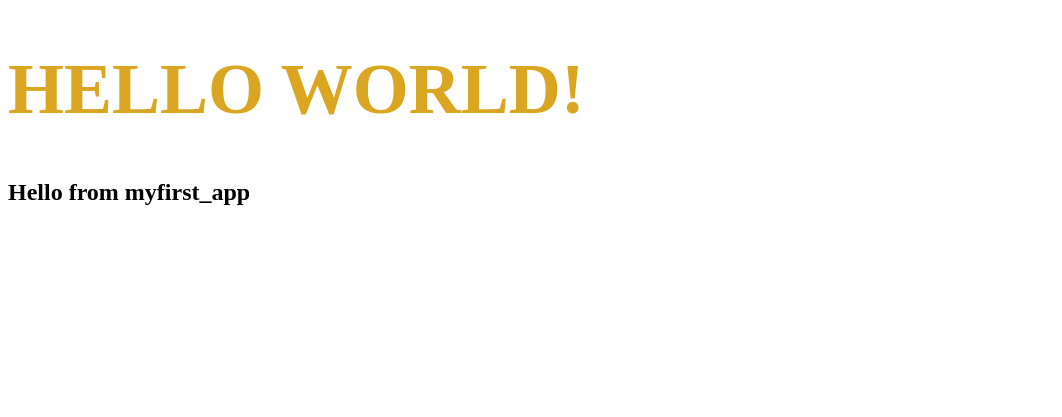
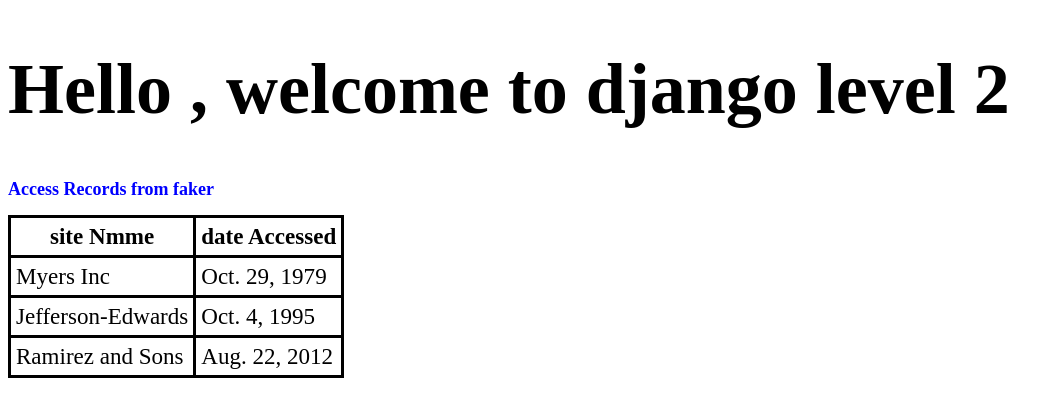
Before and after one commit to struk49/django-project, a Django app: page / in a window 1280 px wide. Shown: the top 417 px of the page, without its empty margins (0-1062 px from the left). Run offline with Django 5.2, Linux system fonts and the light colour scheme; data comes from the database, SQL or seed files in the repository; both versions use the stored data as it was after the commit.

Commit message:
got data from db and put the data in table

```diff
--- a/my_project/my_project/settings.py
+++ b/my_project/my_project/settings.py
@@ -27,7 +27,7 @@ SECRET_KEY = 'django-insecure-p3@3p^l!%0q(gzh%zwhct7761cffu!nju*%sn19x976%1b=$s&
 # SECURITY WARNING: don't run with debug turned on in production!
 DEBUG = True
 
-ALLOWED_HOSTS = ['8000-struk49-djangoproject-g27wlujm8yr.ws.codeinstitute-ide.net']
+ALLOWED_HOSTS = ['8000-struk49-djangoproject-bm006hncplr.ws.codeinstitute-ide.net']
 
 
 # Application definition
@@ -73,7 +73,7 @@ TEMPLATES = [
 WSGI_APPLICATION = 'my_project.wsgi.application'
 CSRF_COOKIE_SECURE = True
 CSRF_COOKIE_SAMESITE = 'Strict'
-CSRF_TRUSTED_ORIGINS = ['https://8000-struk49-djangoproject-g27wlujm8yr.ws.codeinstitute-ide.net']
+CSRF_TRUSTED_ORIGINS = ['https://8000-struk49-djangoproject-bm006hncplr.ws.codeinstitute-ide.net']
 
 
 
--- a/my_project/myfirst_app/templates/myfirst_app/index.html
+++ b/my_project/myfirst_app/templates/myfirst_app/index.html
@@ -4,13 +4,40 @@
 <head>
     <meta charset="UTF-8">
     <meta name="viewport" content="width=device-width, initial-scale=1.0">
-    <title>WWE LOGO</title>
+    <title>Django Level Two</title>
     <link rel="stylesheet" href="{% static 'css/style.css' %}">
 </head>
 <body>
 
-    <h1>HELLO WORLD!</h1>
-    <h2>{{ insert_content }}</h2>
+    <h1>Hello , welcome to django level 2</h1>
+    <h2>Access Records from faker</h2>
+
+    <div class="djangtwo">
+        {% if access_records %}
+        <table>
+            <thead>
+            <th>
+                site Nmme
+            </th>
+            <th>
+                date Accessed
+            </th>
+            </thead>
+            {% for acc in access_records %}
+            <tr>
+                <td>
+                    {{ acc.name }}
+                </td>
+                <td>
+                    {{ acc.date }}
+                </td>
+            </tr>
+            {% endfor %}
+        </table>
+      {% else %}
+      <p>No access records found</p>
+      {% endif %}
+    </div>
 
 
 </body>
--- a/my_project/myfirst_app/views.py
+++ b/my_project/myfirst_app/views.py
@@ -1,7 +1,12 @@
 from django.shortcuts import render
 from django.http import HttpResponse
+from myfirst_app.models import Topic, AccessRecord, Webpage
 
 # Create your views here.
 def index(request):
-    my_dict = {'insert_content' : "Hello from myfirst_app"}
-    return render(request, "myfirst_app/index.html", context=my_dict)
+    webpages_list = AccessRecord.objects.order_by('date')
+
+    date_dict = {"access_records": webpages_list}
+
+
+    return render(request, "myfirst_app/index.html", context=date_dict)
--- a/my_project/static/css/style.css
+++ b/my_project/static/css/style.css
@@ -1,6 +1,21 @@
 h1 {
     font-size: 72px;
     font-weight: bolder;
-    color: goldenrod;
+    color: black;
 
 }
+
+h2 {
+    color: blue;
+    font-size: large;
+    font-weight: 800;
+}
+
+table, th, td {
+    border: 3px solid black;
+    border-collapse: collapse;
+    font-size: larger;
+    color: black;
+    padding: 5px;
+
+}
```
Also changed, not shown: my_project/db.sqlite3.
